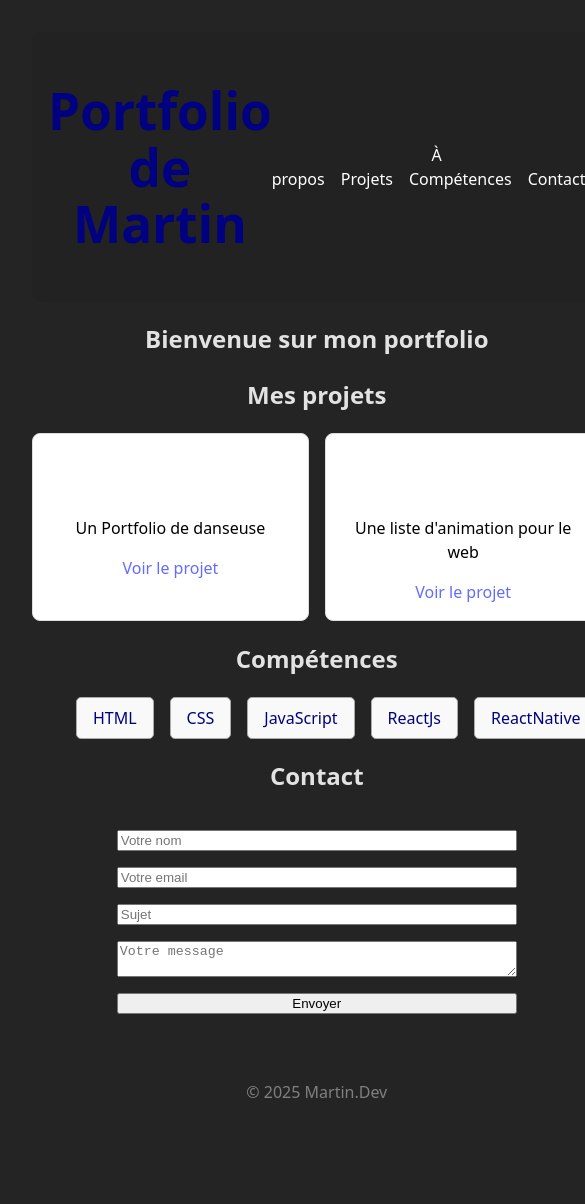
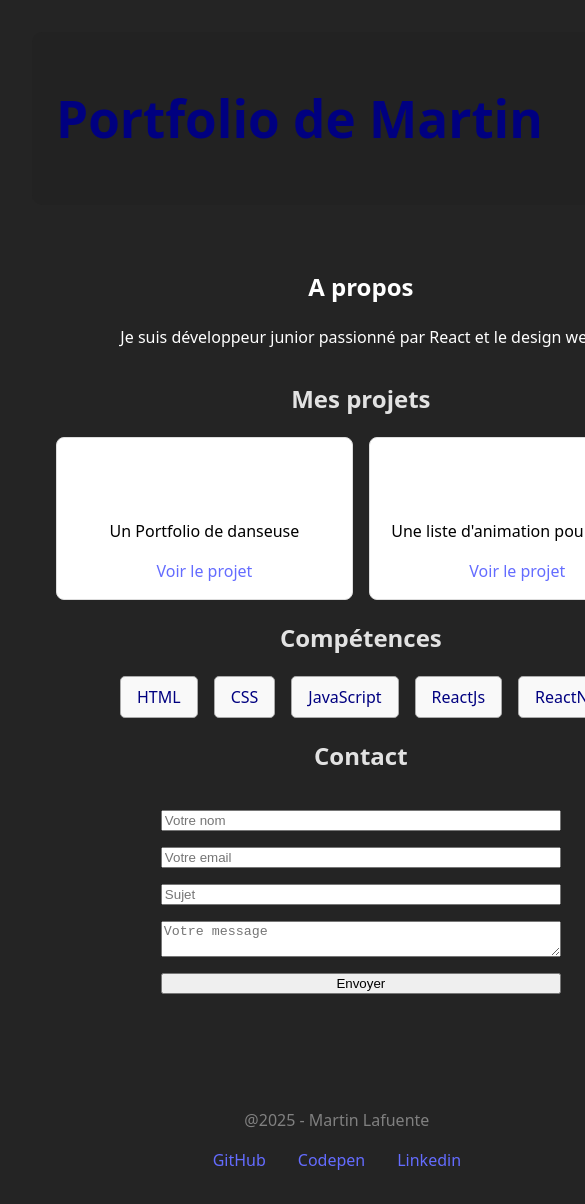
Before and after one commit to NitIsTaken/Portfolio, a React (Vite) app: page / in a window 390 px wide. Shown: the top 1204 px of the page, 585 px wide, since content can reach past the window. Before the commit the page ends 1152 px from the top, so only its background shows below. Built offline with nearby package versions, Linux system fonts and the light colour scheme.

Commit message:
ajout Layout et media querries

```diff
--- a/src/App.css
+++ b/src/App.css
@@ -16,6 +16,10 @@ footer {
   color: gray;
 }
 
+.socials > a {
+  padding: 1rem;
+}
+
 h1{
   color: navy;
 }
@@ -23,7 +27,7 @@ h1{
 .about-section {
   text-align: center;
   margin: 2rem auto;
-  color: #333;
+  color: white;
 }
 
 .project-grid {
@@ -71,9 +75,13 @@ h1{
   display: flex;
   justify-content: space-between;
   align-items: center;
-  padding: 1rem;
+  padding: 1.5rem;
   background: #222;
   color: white;
+}
+
+.nav-header{
+  display: none;
 }
 
 .header a {
@@ -84,4 +92,32 @@ h1{
 
 .header a:hover {
   text-decoration: underline;
+  color: lightblue;
 }
+
+.layout{
+  min-height: 100vh;
+  display: flex;
+  flex-direction: column;
+}
+
+.layout-main{
+  flex: 1;
+  max-width: 1000px;
+  width: 100%;
+  margin: 0 auto;
+  padding: 2rem 1.5rem;
+}
+
+@media (min-width: 1024) {
+  .layout-main {
+    padding: 4rem 2rem;
+  }
+}
+
+@media (min-width: 768px) {
+  .nav-header{
+    display: flex;
+    gap: 2rem;
+  }
+}
--- a/src/App.jsx
+++ b/src/App.jsx
@@ -2,31 +2,38 @@ import { useState } from 'react'
 import reactLogo from './assets/react.svg'
 import viteLogo from '/vite.svg'
 import './App.css'
-import Header from './Header'
-import Projects from './Project'
-import Skills from './Skills'
-import Contact from './contact'
+import Header from './components/Header'
+import Projects from './components/Project'
+import Skills from './components/Skills'
+import Contact from './components/Contact'
+import Footer from './components/Footer'
+import About from './components/About'
+import Layout from './components/Layout'
 
-function Footer() {
-  return(
-    <footer>
-      <p>© 2025 Martin.Dev</p>
-    </footer>
-  );
-}
+
 
 function App() {
 
 
   return (
-    <div>
-      <Header />
-      <h2>Bienvenue sur mon portfolio</h2>
+
+  <Layout>
+      <About />
       <Projects />
       <Skills />
       <Contact />
-      <Footer />
-    </div>
+    </Layout>
+
+
+    // <div>
+    //   <Header />
+    //   <h2>Bienvenue sur mon portfolio</h2>
+    //   <About />
+    //   <Projects />
+    //   <Skills />
+    //   <Contact />
+    //   <Footer />
+    // </div>
   )
 }
 
--- /dev/null
+++ b/src/components/Footer.jsx
@@ -0,0 +1,16 @@
+function Footer() {
+  return(
+    <footer className="site-footer">
+      <div className="footer-inner">
+        <p>@{new Date().getFullYear()} - Martin Lafuente</p>
+        <nav className="socials">
+            <a href="https://github.com/NitIsTaken" aria-label="Github">GitHub</a>
+            <a href="https://codepen.io/NitWasTaken" aria-label="Codepen">Codepen</a>
+            <a href="www.linkedin.com/in/martin-lafuente-30b1a9350" aria-label="Linkedin">Linkedin</a>
+        </nav>
+      </div>
+    </footer>
+  );
+}
+
+export default Footer;
--- a/src/Header.jsx
+++ b/src/components/Header.jsx
@@ -1,12 +1,13 @@
 function Header() {
     return(
         <header className="header">
-            <h1>Portfolio de Martin</h1>
-            <nav>
+            <h1 className="logo">Portfolio de Martin</h1>
+            <nav className="nav-header">
                 <a href="#about">À propos</a>
                 <a href="#projects">Projets</a>
                 <a href="#skills">Compétences</a>
                 <a href="#contact">Contact</a>
+                <a href="public\Cv Lafuente Martin.pdf">CV</a>
             </nav>
         </header>
     );
--- /dev/null
+++ b/src/components/Layout.jsx
@@ -0,0 +1,14 @@
+import Header from "./Header";
+import Footer from "./Footer";
+
+function Layout ({children}) {
+    return (
+        <div className="layout">
+            <Header />
+            <main className="layout-main">{children}</main>
+            <Footer />
+        </div>
+    );
+}
+
+export default Layout;
```
Also changed, not shown: src/components/About.jsx (renamed from src/About.jsx), src/components/Contact.jsx (renamed from src/contact.jsx), src/components/Project.jsx (renamed from src/Project.jsx), src/components/Skills.jsx (renamed from src/Skills.jsx), 1 other file (tests, documents, lock files or other folders).
